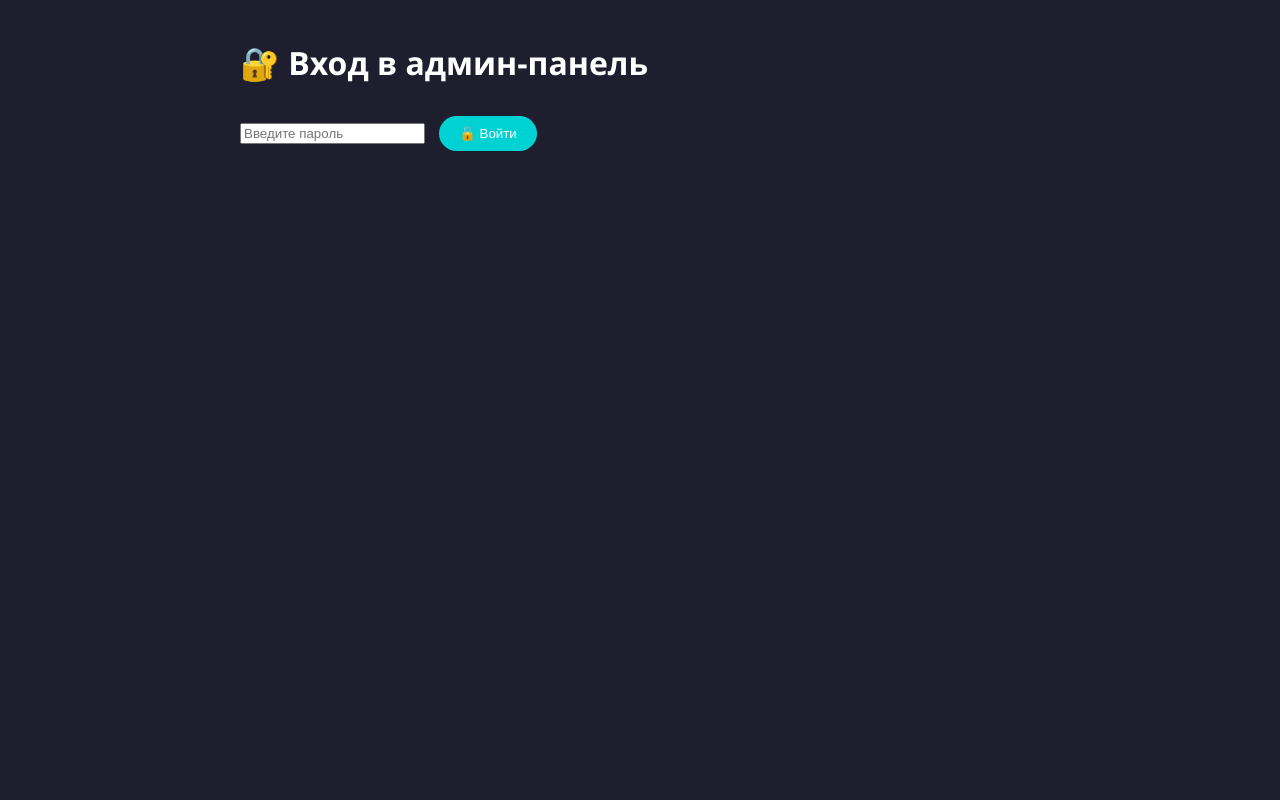
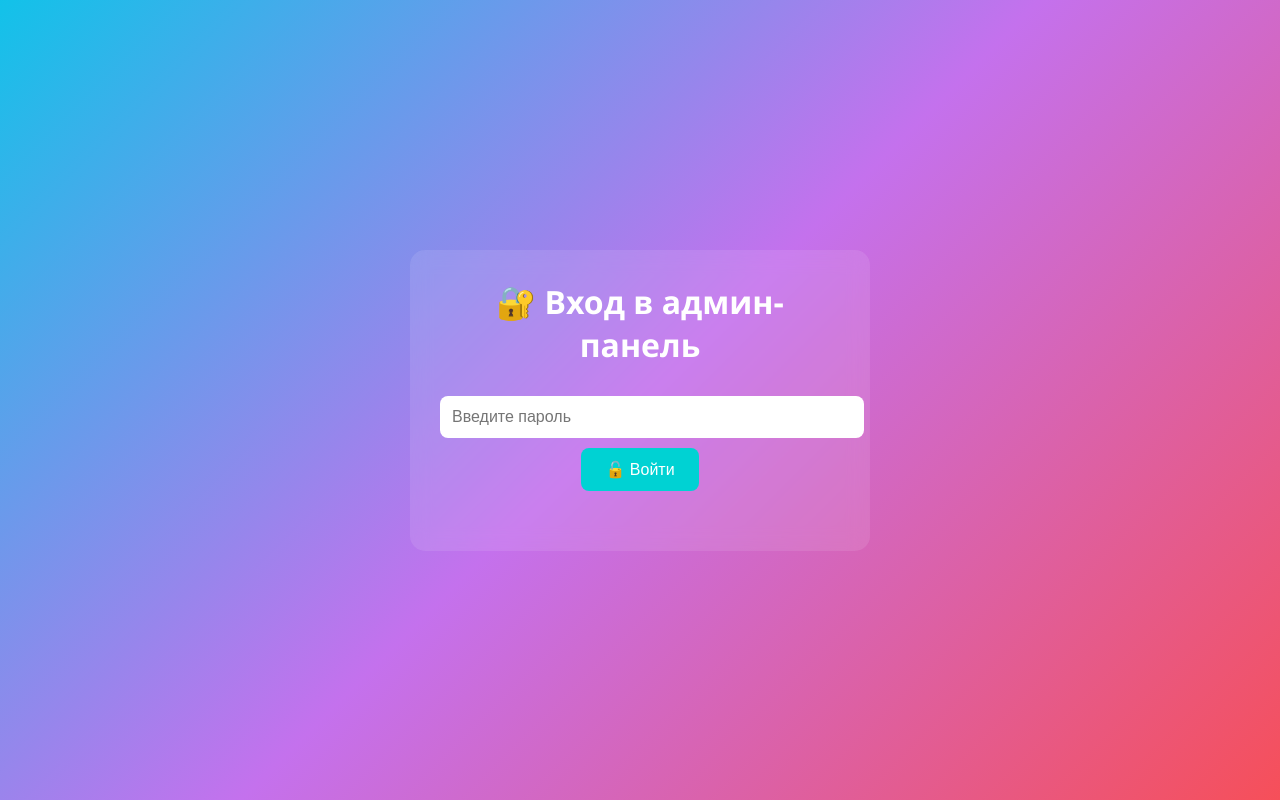
Before and after one commit to Indahous/livbubble-webapp, a website: page admin/index.html in a window 1280 px wide. Drawn offline with Linux system fonts and the light colour scheme.

Commit message:
✅ Обновлены: server.js, admin/index.html, admin-panel/index.html

```diff
--- a/admin/index.html
+++ b/admin/index.html
@@ -4,7 +4,57 @@
   <meta charset="UTF-8" />
   <meta name="viewport" content="width=device-width, initial-scale=1.0" />
   <title>🔐 Вход в админ-панель</title>
-  <link rel="stylesheet" href="admin.css" />
+  <style>
+    body {
+      font-family: 'Segoe UI', sans-serif;
+      background: linear-gradient(135deg, #12c2e9, #c471ed, #f64f59);
+      margin: 0;
+      padding: 0;
+      display: flex;
+      justify-content: center;
+      align-items: center;
+      min-height: 100vh;
+      color: white;
+    }
+    .container {
+      background: rgba(255, 255, 255, 0.1);
+      padding: 30px;
+      border-radius: 15px;
+      backdrop-filter: blur(10px);
+      text-align: center;
+      max-width: 400px;
+      width: 90%;
+    }
+    h1 {
+      margin: 0 0 20px;
+    }
+    input {
+      width: 100%;
+      padding: 12px;
+      margin: 10px 0;
+      border: none;
+      border-radius: 8px;
+      font-size: 16px;
+    }
+    button {
+      padding: 12px 24px;
+      background: #00d2d3;
+      color: white;
+      border: none;
+      border-radius: 8px;
+      cursor: pointer;
+      font-size: 16px;
+      transition: background 0.3s;
+    }
+    button:hover {
+      background: #00bfa5;
+    }
+    #error-message {
+      color: #ff6b6b;
+      margin-top: 10px;
+      min-height: 20px;
+    }
+  </style>
 </head>
 <body>
   <div class="container">
@@ -13,7 +63,7 @@
       <input type="password" id="password" placeholder="Введите пароль" required />
       <button type="submit">🔓 Войти</button>
     </form>
-    <div id="error-message" style="color: red; margin-top: 10px;"></div>
+    <div id="error-message"></div>
   </div>
 
   <script>
@@ -21,6 +71,7 @@
       e.preventDefault();
       const password = document.getElementById('password').value;
       const errorMessage = document.getElementById('error-message');
+      errorMessage.textContent = '';
 
       try {
         const response = await fetch('/check-password', {
@@ -31,10 +82,9 @@
 
         const data = await response.json();
         if (data.success) {
-          // Перенаправляем на админ-панель
-          window.location.href = '/admin-panel';
+          window.location.href = '/admin-panel/';
         } else {
-          errorMessage.textContent = '❌ Неверный пароль. Доступ запрещён.';
+          errorMessage.textContent = data.message || '❌ Неверный пароль';
         }
       } catch (error) {
         errorMessage.textContent = '⚠️ Ошибка сети. Попробуйте позже.';
```
Also changed, not shown: admin-panel/index.html (+61 -0 lines), server.js (+34 -11 lines).
